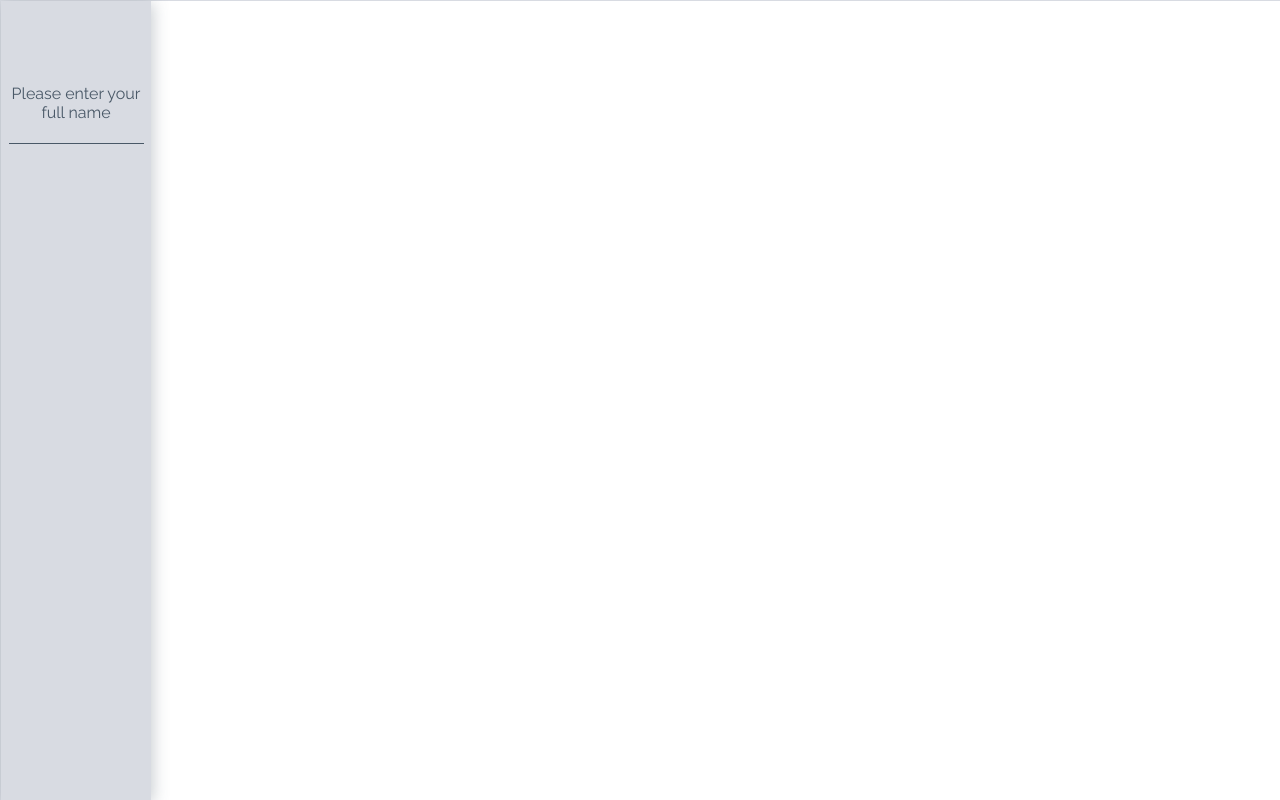
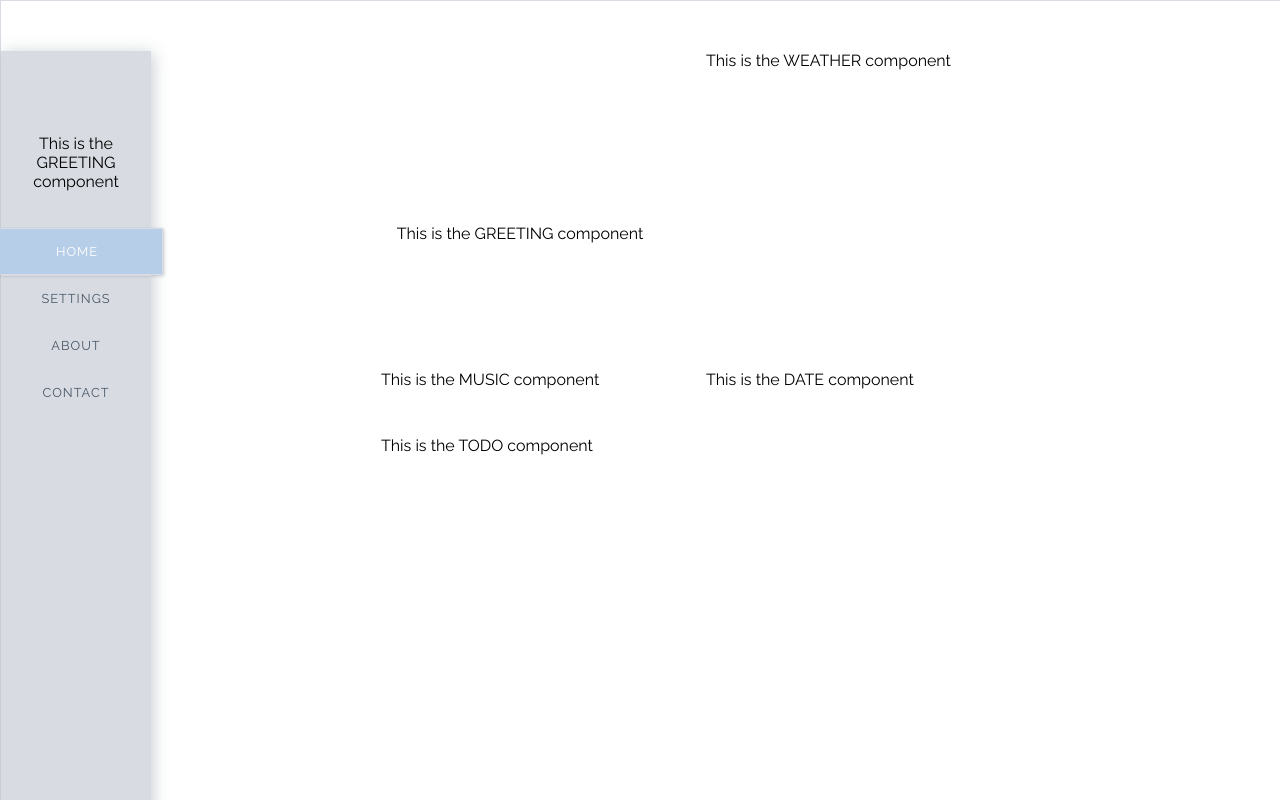
Before and after one commit to emilyannemoses/dashboard-react, a React (Create React App) app: page / in a window 1280 px wide. Shown: the top 800 px of the page. Built offline with nearby package versions, Linux system fonts and the light colour scheme; a web font is replaced by a local one.

Commit message:
routing is fixed and components are displaying

```diff
--- a/src/About/About.js
+++ b/src/About/About.js
@@ -2,12 +2,6 @@ import React, {Component} from 'react';
 import './About.css';
 
 class About extends Component {
-    constructor(props) {
-    //   super(props)
-    //   this.state = {
-    //     active: 'Home'
-    //   }
-    }
 
     render() {
         return (
--- a/src/App/App.js
+++ b/src/App/App.js
@@ -1,5 +1,6 @@
 import React, {Component} from 'react';
 import Menu from '../Menu/Menu';
+import {BrowserRouter as Router} from 'react-router-dom';
 
 class App extends Component {
   constructor(props) {
@@ -12,7 +13,9 @@ class App extends Component {
   render() {
     return (
       <div id="dashboard-container" className="container">
-        <Menu />
+        <Router>
+          <Menu />
+        </Router>
         {/* main area will import:
         time/name,
         weather,
--- a/src/Contact/Contact.js
+++ b/src/Contact/Contact.js
@@ -2,12 +2,6 @@ import React, {Component} from 'react';
 import './Contact.css';
 
 class Contact extends Component {
-    constructor(props) {
-    //   super(props)
-    //   this.state = {
-    //     active: 'Home'
-    //   }
-    }
 
     render() {
         return (
--- a/src/Home/Greeting/Greeting.js
+++ b/src/Home/Greeting/Greeting.js
@@ -2,7 +2,16 @@ import React from 'react';
 
 function Greeting() {
     return (
-        <div>This is the GREETING component</div>
+        <div>
+            <div className="user">
+                <div id="greetingContainer">
+                    This is the GREETING component
+                    {/* <div className="text">Please enter your full name</div> */}
+                    {/* <input id="name" type="text" /> */}
+                </div>
+                <div id="greetingDisplay" className="greeting" style={{display:'none'}}></div>
+            </div>
+        </div>
     )
 }
 
--- a/src/Home/Home.js
+++ b/src/Home/Home.js
@@ -1,30 +1,32 @@
 import React, {Component} from 'react';
 import './Home.css';
+import Greeting from './Greeting/Greeting';
+import Weather from './Weather/Weather';
+import Music from './Music/Music';
+import Date from './Date/Date'
+import Todo from './Todo/Todo';
 
 class Home extends Component {
-    // constructor(props) {
-    //   super(props)
-    //   this.state = {
-    //     active: 'Home'
-    //   }
-    // }
 
     render() {
         return (
             <div className="main-grid">
                 <div className="block one">
+                    <Greeting />
                     {/* <div id="time" className="time"></div>
                     <div id="greeting" className="timeGreeting"></div>
                     <p id="greetingDisplayFirst"></p> */}
                 </div>
 
                 <div className="block two">
+                    <Weather />
                     {/* <div id="weatherWidget" className="weatherWidget">93</div>
                     <div id="description" className="description">Clear</div>
                     <div id="homeCity" className="homeCity">Austin</div> */}
                 </div>
 
                 <div className="block three">
+                    <Music />
                     {/* <div className="music"><p>now playing on spotify</p></div>
                     <div className="info">
                     <div className="progress-bar">
@@ -49,12 +51,14 @@ class Home extends Component {
                 </div>
 
                 <div className="block four">
+                    <Date />
                     {/* <h1 id="date"></h1>
                     <a id="linkToCalendar" href="" target="_blank"></a>
                     <p><a href="">go to settings to edit calendar</a></p> */}
                 </div>
 
                 <div className="block five">
+                    <Todo />
                     {/* <div className="reminders">
                         <p>reminders</p>
                         <div className="reminder--btns" onclick="displayAddItem()">
--- a/src/Menu/Menu.js
+++ b/src/Menu/Menu.js
@@ -1,40 +1,35 @@
 import React, {Component} from 'react';
-import { BrowserRouter as Router,
-    NavLink
-    } from 'react-router-dom';
+import {
+    NavLink,
+    Route
+} from 'react-router-dom';
 import menu from './Menu.css';
-import Home from '../Home/Home';
-import settings from '../Settings/Settings'
+import Home from '../Home/Home'
+import Settings from '../Settings/Settings'
+import About from '../About/About'
+import Contact from '../Contact/Contact'
+import Greeting from '../Home/Greeting/Greeting'
 
 class Menu extends Component {
-    constructor(props) {
-      super(props)
-      this.state = {
-        active: 'Home'
-      }
-    }
 
     render() {
         return (
-            <div className="leftside-menu">
-                {/* CREATE GREETING COMPONENT FOR BELOW */}
-                <div className="user">
-            	    <div id="greetingContainer">
-                        <div className="text">Please enter your full name</div>
-                        <input id="name" type="text" />
-                    </div>
-                    <div id="greetingDisplay" className="greeting" style={{display:'none'}}></div>
+            <div>
+                <div className="leftside-menu menu" id="menu">
+                    <Greeting />
+                    <NavLink className="item" exact to="/" activeStyle={{ menu }}>home</NavLink>
+                    <NavLink className="item" exact to="/settings" activeStyle={{ menu }}>settings</NavLink>
+                    <NavLink className="item" exact to="/about" activeStyle={{ menu }}>about</NavLink>
+                    <NavLink className="item" exact to="/contact" activeStyle={{ menu }}>contact</NavLink>
                 </div>
-                <div className="menu" id="menu">
-                    <Router>
-                        <NavLink className="item" to="/home" activeStyle={{ menu }}><Home/>home</NavLink>
-                        <NavLink className="item" to="/settings" activeStyle={{ menu }}>settings</NavLink>
-                        <NavLink className="item" exact to="/about" activeStyle={{ menu }}>about</NavLink>
-                        <NavLink className="item" exact to="/contact" activeStyle={{ menu }}>contact</NavLink>
-                    </Router>
+                <div className="content">
+                    <Route exact path="/" component={Home} />
+                    <Route exact path="/settings" component={Settings} />
+                    <Route exact path="/about" component={About} />
+                    <Route exact path="/contact" component={Contact} />
                 </div>
             </div>
-        )
+        );
     }
 }
 
--- a/src/Settings/Settings.js
+++ b/src/Settings/Settings.js
@@ -2,12 +2,6 @@ import React, {Component} from 'react';
 import './Settings.css';
 
 class Settings extends Component {
-    constructor(props) {
-    //   super(props)
-    //   this.state = {
-    //     active: 'Home'
-    //   }
-    }
 
     render() {
         return (
```
